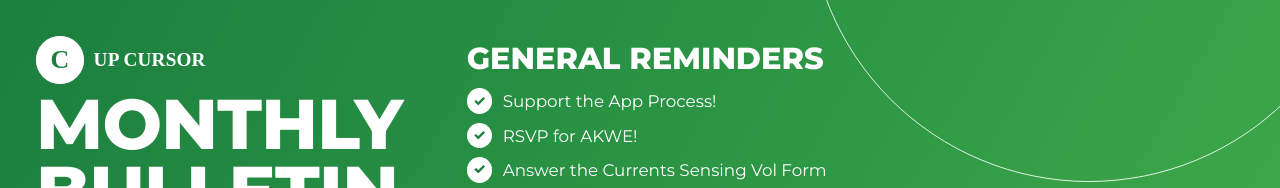
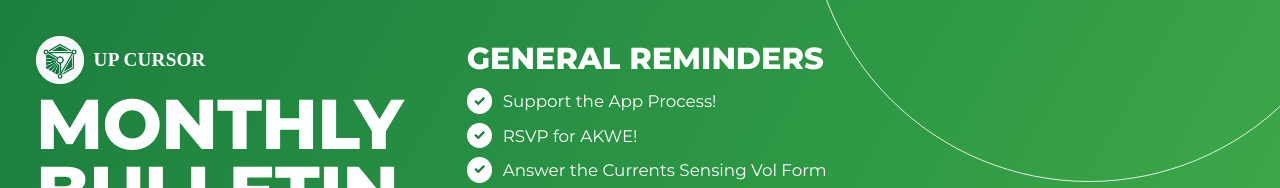
Before and after one commit to recordsupcursor/UP-CURSOR-Bulletin, a website: page index.html in a window 1280 px wide. Shown: the top 188 px of the page. Drawn offline with Linux system fonts and the light colour scheme; no server answers.

Commit message:
Added UP CURSOR logo

```diff
--- a/index.html
+++ b/index.html
@@ -16,7 +16,7 @@
     <header class="top">
       <div class="brand">
         <div class="brand-row">
-          <img class="logo" src="assets/logo.svg" alt="" width="48" height="48">
+          <img class="logo" src="assets/logo.png" alt="" width="48" height="48">
           <span class="org">UP CURSOR</span>
         </div>
         <h1 class="title">Monthly<br>Bulletin</h1>
```
Also changed, not shown: assets/logo.png (added), assets/logo.svg (deleted).
